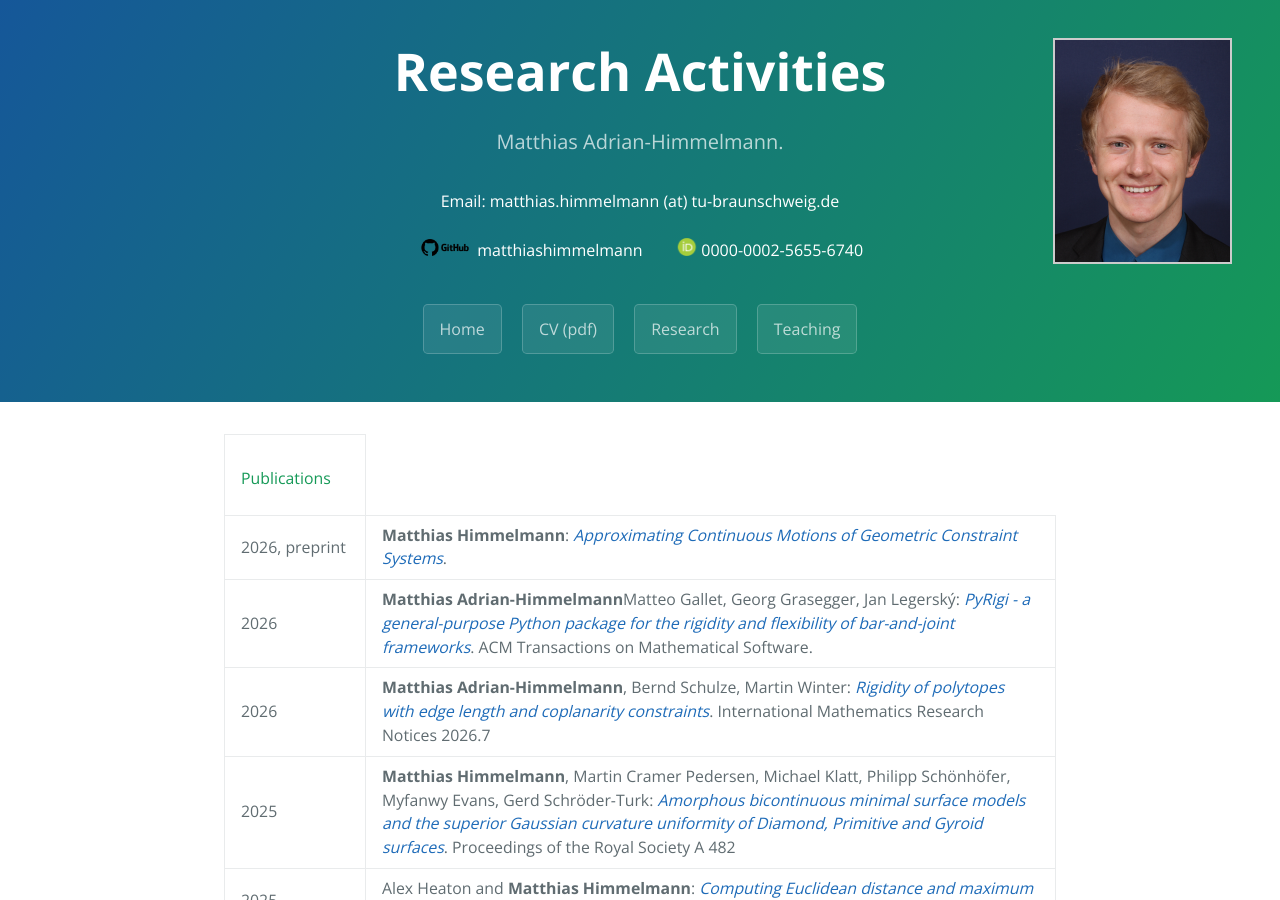
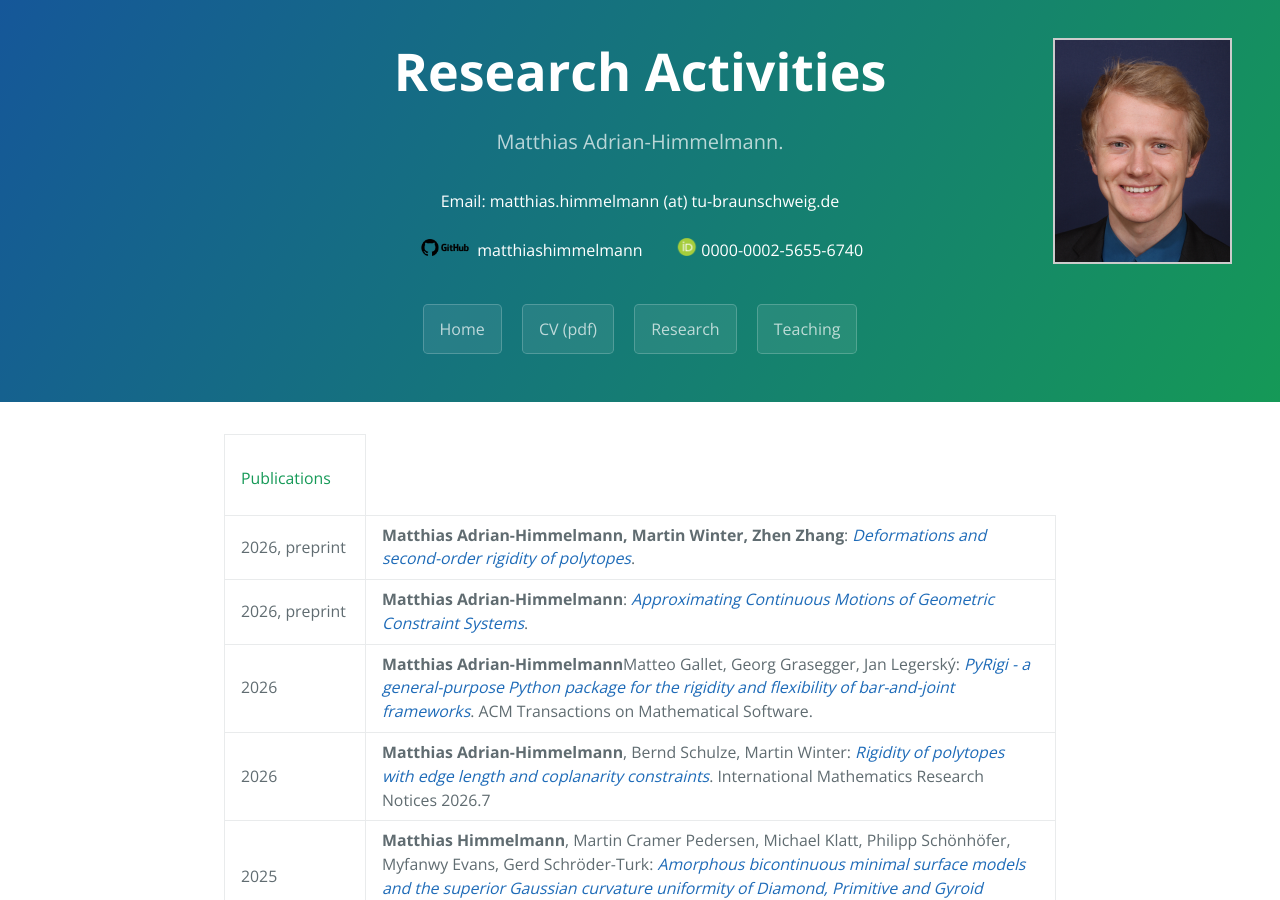
Before and after one commit to matthiashimmelmann/matthiashimmelmann.github.io, a Jekyll site: the page built from research.md, in a window 1280 px wide and 900 px high. Built offline with Jekyll 4.4.1, drawn with Linux system fonts in a browser that asks for light colours.

Commit message:
Updated research

```diff
--- a/research.md
+++ b/research.md
@@ -9,7 +9,12 @@ description: Matthias Adrian-Himmelmann.
 
     <tr>
         <td>2026, preprint</td>
-        <td><b>Matthias Himmelmann</b>: <a href="https://doi.org/10.48550/arXiv.2602.08016"><i>Approximating Continuous Motions of Geometric Constraint Systems</i></a>.</td>
+        <td><b>Matthias Adrian-Himmelmann, Martin Winter, Zhen Zhang</b>: <a href="https://doi.org/10.48550/arXiv.2607.09252"><i>Deformations and second-order rigidity of polytopes</i></a>.</td>
+    </tr>
+
+    <tr>
+        <td>2026, preprint</td>
+        <td><b>Matthias Adrian-Himmelmann</b>: <a href="https://doi.org/10.48550/arXiv.2602.08016"><i>Approximating Continuous Motions of Geometric Constraint Systems</i></a>.</td>
     </tr>
 
     <tr>
```
